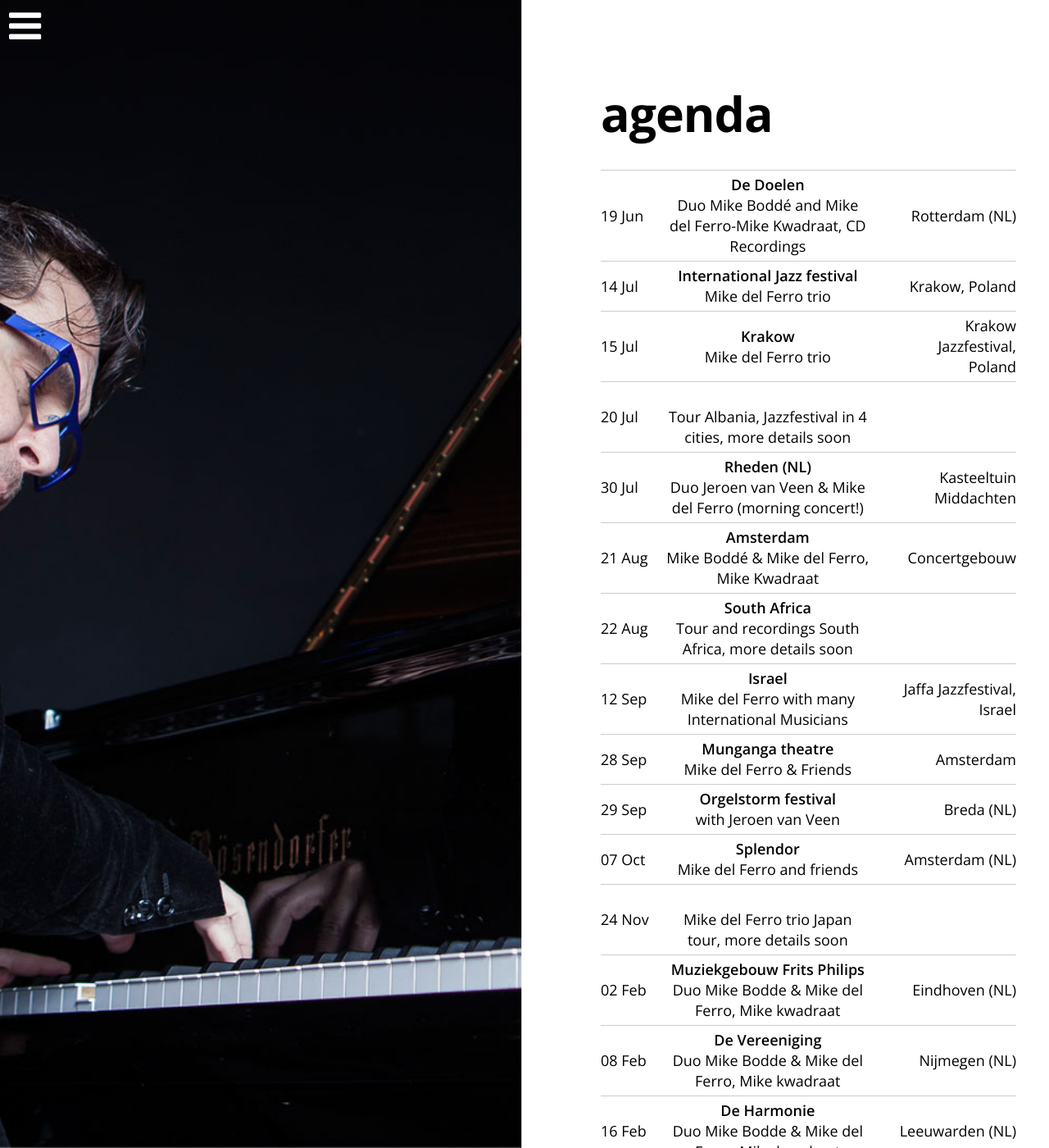
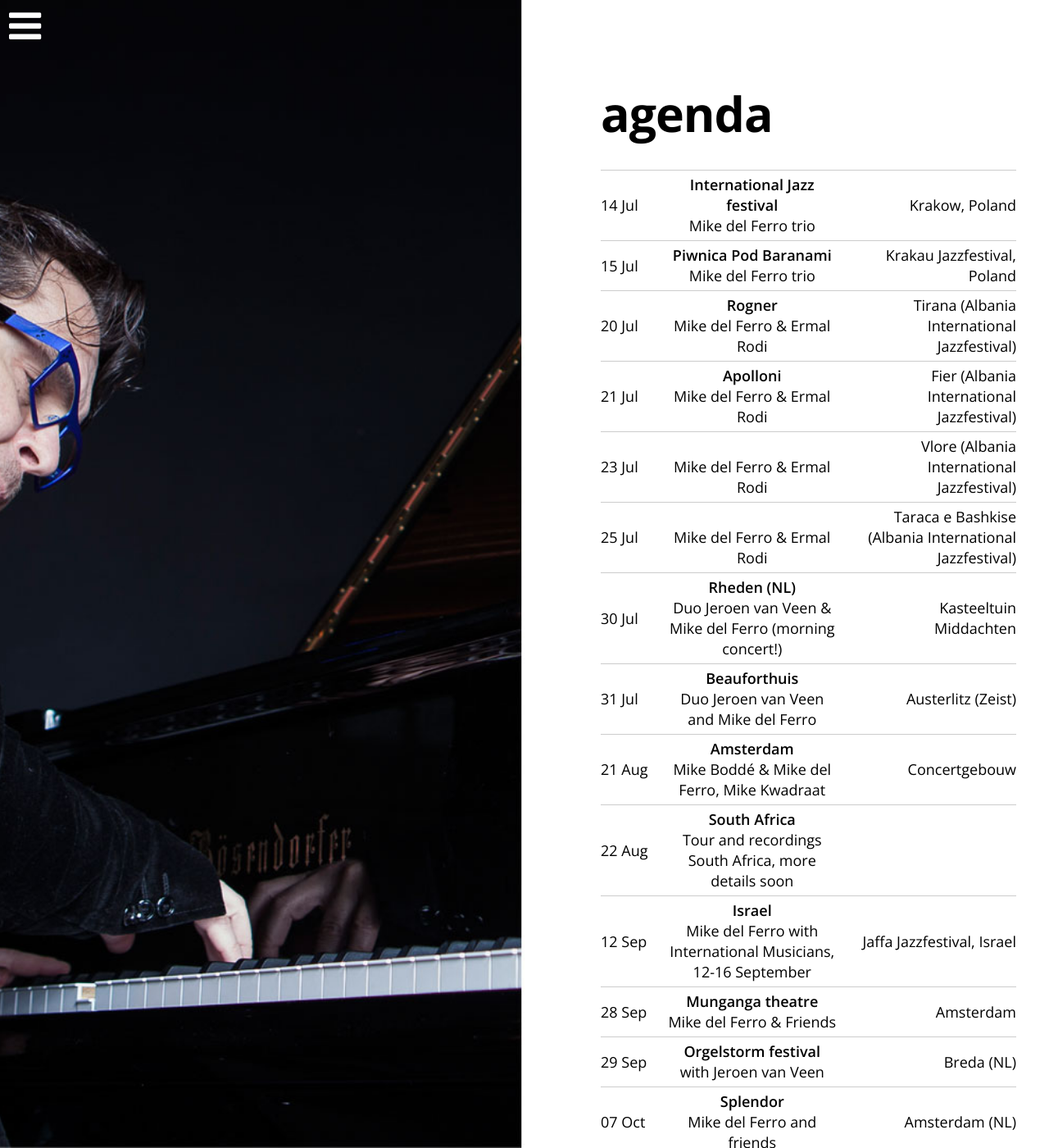
Before and after one commit to mikedelferro/website, a Jekyll site: the page built from agenda.html, in a window 1280 px wide and 1400 px high. Shown: the whole window at 82% size. Built offline with Jekyll 4.4.1, drawn with Linux system fonts in a browser that asks for light colours; nearby versions of some CDN libraries; some of the changed text lies outside the part shown.

Commit message:
Updated '_config.yml' via CloudCannon

```diff
--- a/_config.yml
+++ b/_config.yml
@@ -9,16 +9,16 @@ gigs:
     location: Concertgebouw
     venue: Amsterdam
     url: www.concertgebouw.nl
-  - title: 'Tour Albania, Jazzfestival in 4 cities, more details soon'
+  - title: 'Mike del Ferro & Ermal Rodi'
     date: 2017-07-20 20:00:00
-    location:
-    venue:
+    location: Tirana (Albania International Jazzfestival)
+    venue: Rogner
     url:
   - title: Mike del Ferro trio
     date: 2017-07-15 20:00:00
-    location: 'Krakow Jazzfestival, Poland'
-    venue: Krakow
-    url:
+    location: 'Krakau Jazzfestival, Poland'
+    venue: Piwnica Pod Baranami
+    url: 'http://www.cracjazz.com/pl/piwnica-pod-baranami-program/'
   - title: 'Duo Jeroen van Veen & Mike del Ferro (morning concert!)'
     date: 2017-07-30 11:30:00
     location: Kasteeltuin Middachten
@@ -109,7 +109,7 @@ gigs:
     location: Dordrecht (NL)
     venue: Energiehuis
     url: www.kunstmin.nl
-  - title: Mike del Ferro with many International Musicians
+  - title: 'Mike del Ferro with International Musicians, 12-16 September'
     date: 2017-09-12 00:00:00
     location: 'Jaffa Jazzfestival, Israel'
     venue: Israel
@@ -124,18 +124,53 @@ gigs:
     location: Amsterdam
     venue: Munganga theatre
     url: www.munganga.nl
-  - title: 'Duo Mike Boddé and Mike del Ferro-Mike Kwadraat, CD Recordings'
-    date: 2017-06-19 00:00:00
-    location: Rotterdam (NL)
-    venue: De Doelen
-    url:
+  - title: Duo Jeroen van Veen and Mike del Ferro
+    date: 2017-07-31 20:00:00
+    location: Austerlitz (Zeist)
+    venue: Beauforthuis
+    url: www.beauforthuis.nl
   - title: Duo Mike Boddé and Mike del Ferro-Mike Kwadraat
     date: 2018-03-10 20:00:00
     location: Tilburg (NL)
     venue: Paradox
     url: www.paradoxtilburg.nl
   - title: Mike del Ferro and friends
-    date: 2017-10-07 20:00:00
+    date: 2017-10-07 20:30:00
     location: Amsterdam (NL)
     venue: Splendor
     url: www.splendoramsterdam.com
+  - title: 'Mike del Ferro & Ermal Rodi'
+    date: 2017-07-25 20:00:00
+    location: Taraca e Bashkise (Albania International Jazzfestival)
+    venue:
+    url:
+  - title: 'Mike del Ferro & Ermal Rodi'
+    date: 2017-07-21 00:00:00
+    location: Fier  (Albania International Jazzfestival)
+    venue: Apolloni
+    url:
+  - title: 'Mike del Ferro & Ermal Rodi'
+    date: 2017-07-23 20:00:00
+    location: Vlore  (Albania International Jazzfestival)
+    venue:
+    url:
+  - title: 'Duo Jeroen van Veen & Mike del Ferro'
+    date: 2017-12-09 20:00:00
+    location: Amsterdam
+    venue: Ostade Theater
+    url:
+  - title: 'Mike del Ferro & Jeroen van Veen'
+    date: 2017-11-16 20:00:00
+    location: Amsterdam
+    venue: Roode Bioscoop
+    url: www.roodebioscoop.nl
+  - title: 'Mike del Ferro & Mike Boddé'
+    date: 2017-11-17 20:00:00
+    location: Amsterdam
+    venue: Roode Bioscoop
+    url: www.roodebioscoop.nl
+  - title: 'Mike del Ferro & Remy van Kesteren'
+    date: 2017-11-18 20:00:00
+    location: Amsterdam
+    venue: Roode Bioscoop
+    url: www.roodebioscoop.nl
```
